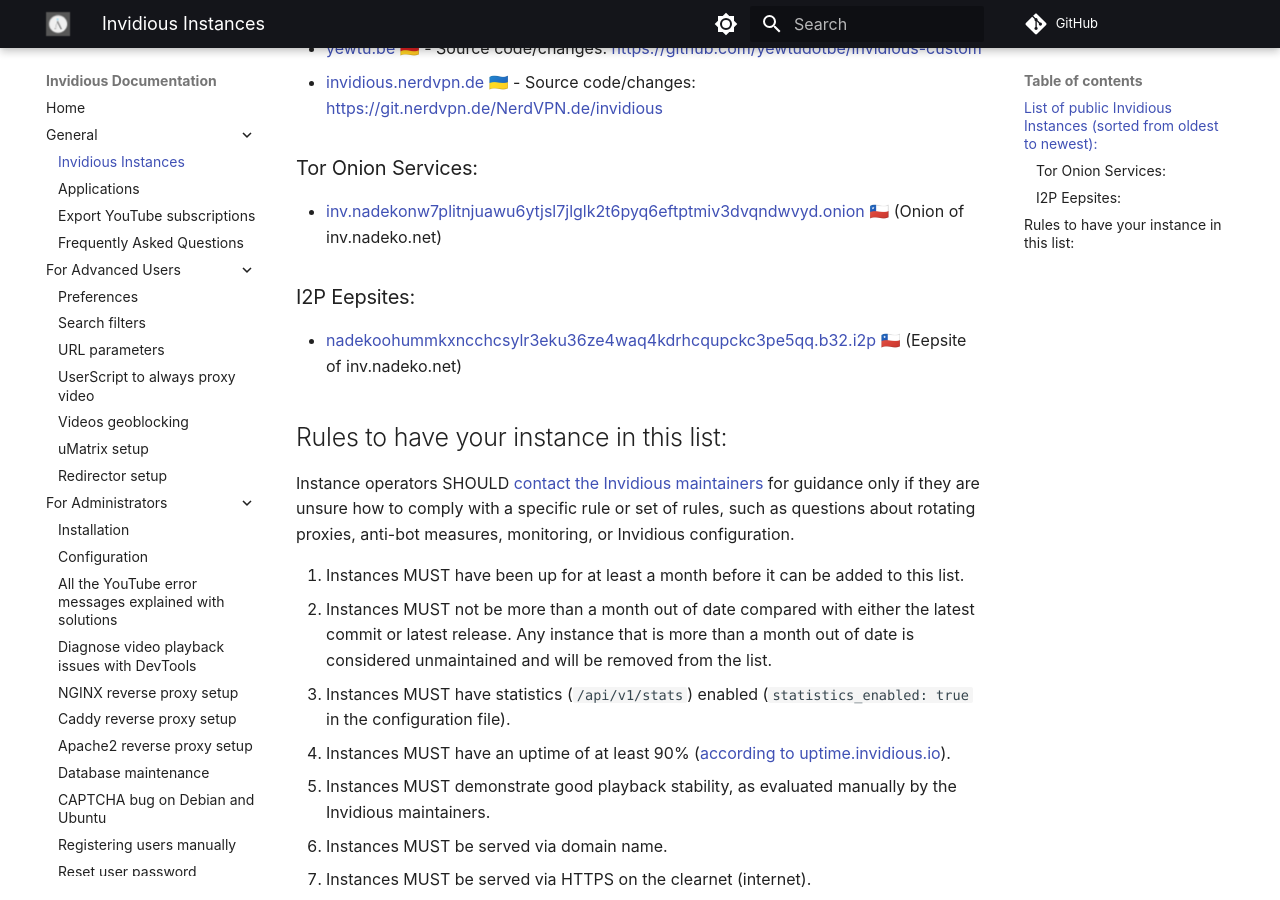
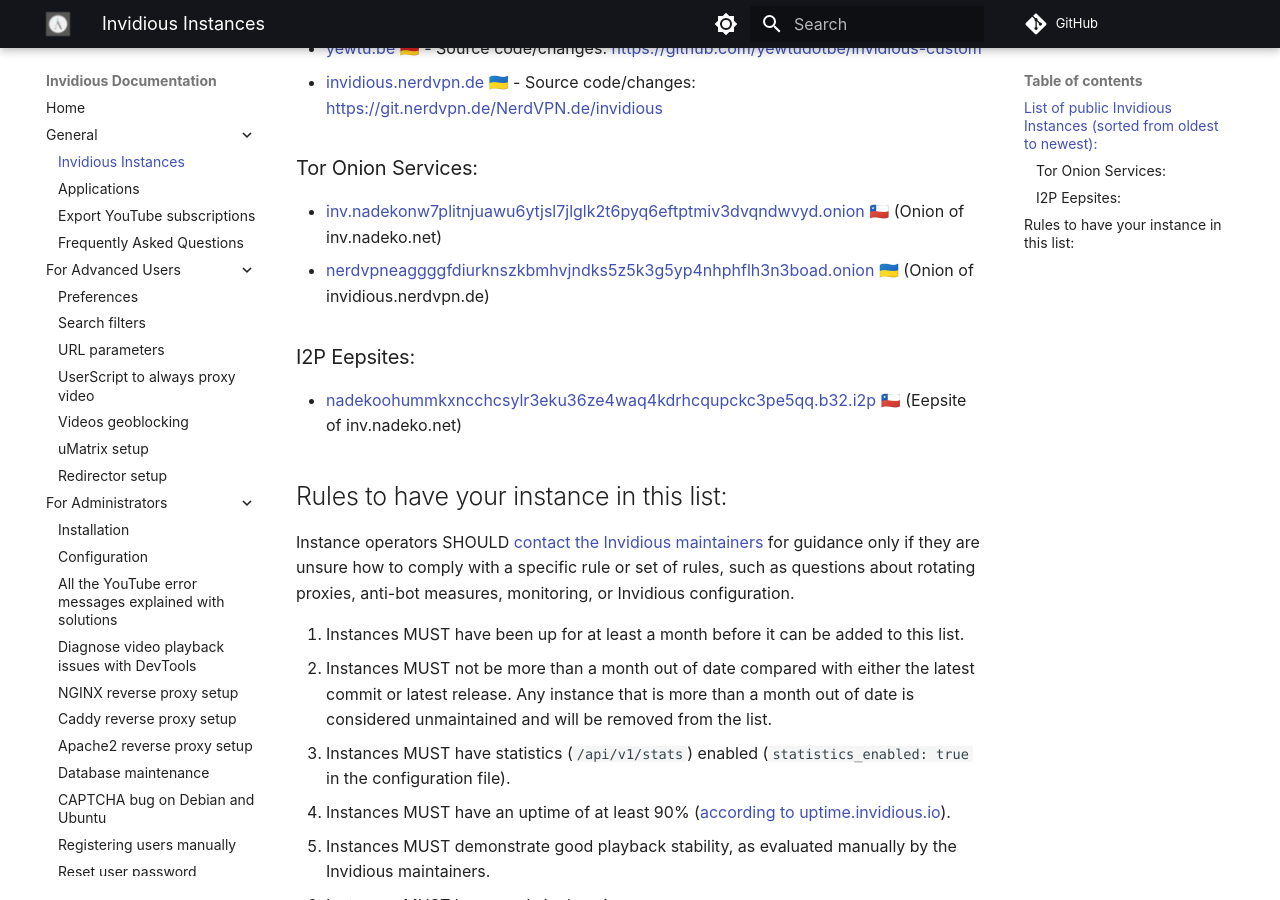
Before and after one commit to iv-org/documentation, an MkDocs documentation site: the page built from docs/instances.md, in a window 1280 px wide and 900 px high, scrolled down 530 px. Built offline with MkDocs 1.6.1 and Material for MkDocs 9.7.7, drawn with Linux system fonts in a browser that asks for light colours; comment, search, counter and statistics services are not loaded.

Commit message:
chore: add tor onion for nervpn
https://github.com/iv-org/documentation/issues/241#issuecomment-3861516645

```diff
--- a/docs/instances.md
+++ b/docs/instances.md
@@ -17,6 +17,7 @@
 ### Tor Onion Services:
 
 * [inv.nadekonw7plitnjuawu6ytjsl7jlglk2t6pyq6eftptmiv3dvqndwvyd.onion](http://inv.nadekonw7plitnjuawu6ytjsl7jlglk2t6pyq6eftptmiv3dvqndwvyd.onion) 🇨🇱 (Onion of inv.nadeko.net)
+* [nerdvpneaggggfdiurknszkbmhvjndks5z5k3g5yp4nhphflh3n3boad.onion](http://nerdvpneaggggfdiurknszkbmhvjndks5z5k3g5yp4nhphflh3n3boad.onion) 🇺🇦 (Onion of invidious.nerdvpn.de)
 
 ### I2P Eepsites:
 
```
